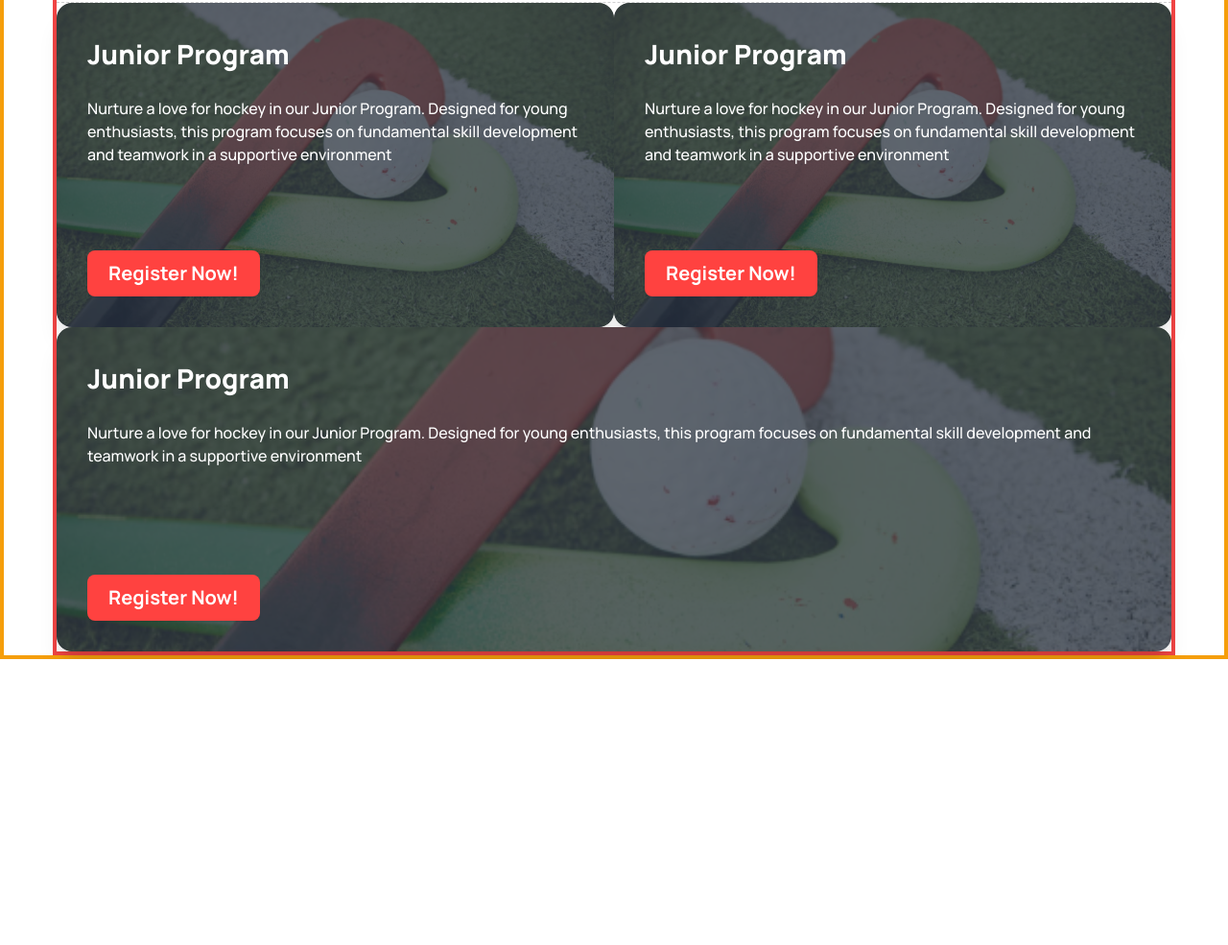
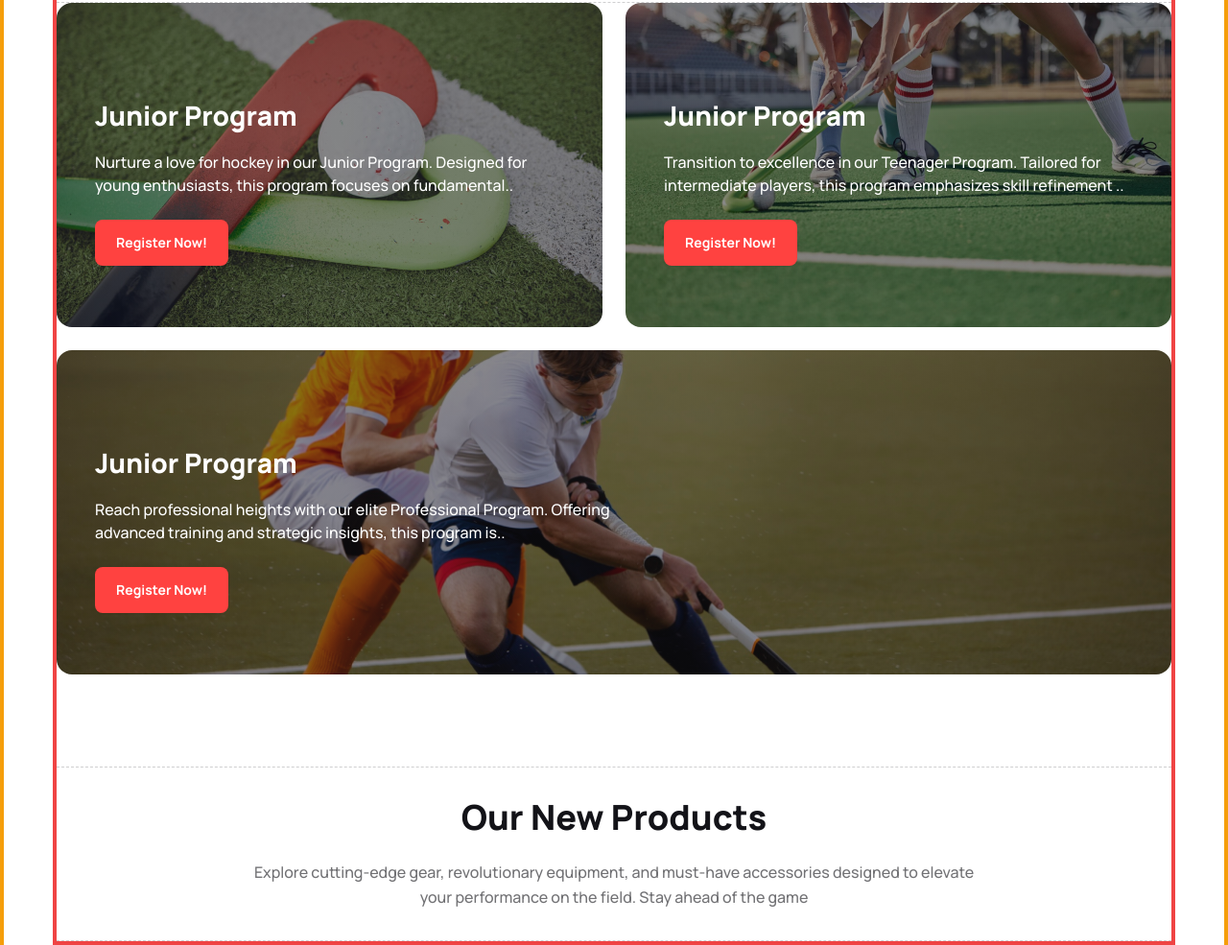
Before and after one commit to alaminkazi12/Hockeys, a plain HTML site: page index.html in a window 1280 px wide. Shown: the part 1435-2420 px from the top of the page at 96% size. Before the commit the page ends 2122 px from the top, so only its background shows below. Drawn offline with nearby package versions, Linux system fonts and the light colour scheme.

Commit message:
added program section

```diff
--- a/index.html
+++ b/index.html
@@ -247,91 +247,103 @@
         </p>
         <hr />
         <!-- section container -->
-        <div class="grid grid-cols-2">
+        <div class="grid gap-6 grid-cols-1 lg:grid-cols-2">
           <!-- single card -->
-          <div class="card w-full shadow-xl image-full rounded-2xl h-[338px]">
-            <figure>
-              <img
-                class="w-full rounded-2xl"
-                src="./Images/2.png"
-                alt="Shoes"
-              />
-            </figure>
-            <div class="card-body">
-              <h2 class="text-[28px] font-extrabold text-white pb-4">
-                Junior Program
-              </h2>
-              <p class="font-medium text-white pb-[34px]">
-                Nurture a love for hockey in our Junior Program. Designed for
-                young enthusiasts, this program focuses on fundamental skill
-                development and teamwork in a supportive environment
-              </p>
-              <div class="card-actions justify-start">
-                <button
-                  class="btn text-xl text-white font-bold bg-button-color border-none px-[22px] py-[10px]"
-                >
-                  Register Now!
-                </button>
-              </div>
-            </div>
-          </div>
-          <!-- single card -->
-          <div class="card w-full shadow-xl image-full rounded-2xl h-[338px]">
-            <figure>
-              <img
-                class="w-full rounded-2xl"
-                src="./Images/2.png"
-                alt="Shoes"
-              />
-            </figure>
-            <div class="card-body">
-              <h2 class="text-[28px] font-extrabold text-white pb-4">
-                Junior Program
-              </h2>
-              <p class="font-medium text-white pb-[34px]">
-                Nurture a love for hockey in our Junior Program. Designed for
-                young enthusiasts, this program focuses on fundamental skill
-                development and teamwork in a supportive environment
-              </p>
-              <div class="card-actions justify-start">
-                <button
-                  class="btn text-xl text-white font-bold bg-button-color border-none px-[22px] py-[10px]"
-                >
-                  Register Now!
-                </button>
-              </div>
-            </div>
+          <div
+            class="pt-6 pl-6 pr-8 pb-8 lg:pt-24 lg:px-10 lg:pb-10 bg-cover bg-center rounded-2xl h-[244px] lg:h-[338px]"
+            style="
+              background-image: linear-gradient(
+                  rgba(19, 19, 24, 0.5),
+                  rgba(19, 19, 24, 0.5)
+                ),
+                url(./Images/2.png);
+              border-radius: 16px;
+            "
+          >
+            <h3 class="text-white font-extrabold text-20px lg:text-[28px]">
+              Junior Program
+            </h3>
+            <p
+              class="text-white text-[14px] lg:text-[16px] font-medium pt-3 lg:pt-4 pb-5 lg:pb-6"
+            >
+              Nurture a love for hockey in our Junior Program. Designed for
+              young enthusiasts, this program focuses on fundamental..
+            </p>
+            <button
+              class="btn bg-button-color border-none text-white font-bold px-[22px] py-[10px]"
+            >
+              Register Now!
+            </button>
           </div>
           <!-- single card -->
           <div
-            class="card w-full shadow-xl image-full rounded-2xl h-[338px] col-span-2"
+            class="pt-6 pl-6 pr-8 pb-8 lg:pt-24 lg:px-10 lg:pb-10 bg-cover bg-center rounded-2xl h-[244px] lg:h-[338px]"
+            style="
+              background-image: linear-gradient(
+                  rgba(19, 19, 24, 0.5),
+                  rgba(19, 19, 24, 0.5)
+                ),
+                url(./Images/3.png);
+              border-radius: 16px;
+            "
           >
-            <figure>
-              <img
-                class="w-full rounded-2xl"
-                src="./Images/2.png"
-                alt="Shoes"
-              />
-            </figure>
-            <div class="card-body">
-              <h2 class="text-[28px] font-extrabold text-white pb-4">
-                Junior Program
-              </h2>
-              <p class="font-medium text-white pb-[34px]">
-                Nurture a love for hockey in our Junior Program. Designed for
-                young enthusiasts, this program focuses on fundamental skill
-                development and teamwork in a supportive environment
-              </p>
-              <div class="card-actions justify-start">
-                <button
-                  class="btn text-xl text-white font-bold bg-button-color border-none px-[22px] py-[10px]"
-                >
-                  Register Now!
-                </button>
-              </div>
-            </div>
+            <h3 class="text-white font-extrabold text-20px lg:text-[28px]">
+              Junior Program
+            </h3>
+            <p
+              class="text-white text-[14px] lg:text-[16px] font-medium pt-3 lg:pt-4 pb-5 lg:pb-6"
+            >
+              Transition to excellence in our Teenager Program. Tailored for
+              intermediate players, this program emphasizes skill refinement ..
+            </p>
+            <button
+              class="btn bg-button-color border-none text-white font-bold px-[22px] py-[10px]"
+            >
+              Register Now!
+            </button>
+          </div>
+          <!-- single card -->
+          <div
+            class="pt-6 pl-6 pr-8 pb-8 lg:pt-24 lg:px-10 lg:pb-10 bg-cover bg-center rounded-2xl h-[244px] lg:h-[338px] lg:col-span-2"
+            style="
+              background-image: linear-gradient(
+                  rgba(19, 19, 24, 0.5),
+                  rgba(19, 19, 24, 0.5)
+                ),
+                url(./Images/4.png);
+              border-radius: 16px;
+            "
+          >
+            <h3 class="text-white font-extrabold text-20px lg:text-[28px]">
+              Junior Program
+            </h3>
+            <p
+              class="text-white text-[14px] lg:text-[16px] font-medium pt-3 lg:pt-4 pb-5 lg:pb-6 lg:w-1/2"
+            >
+              Reach professional heights with our elite Professional Program.
+              Offering advanced training and strategic insights, this program
+              is..
+            </p>
+            <button
+              class="btn bg-button-color border-none text-white font-bold px-[22px] py-[10px]"
+            >
+              Register Now!
+            </button>
           </div>
         </div>
+      </section>
+      <!-- Our New Products section -->
+      <section class="mt-60 md:mt-40 lg:mt-24">
+        <hr />
+        <h2 class="st mt-8 text-[22px] md:text-4xl text-center">
+          Our New Products
+        </h2>
+        <p class="sd text-center w-8/12 mx-auto mt-6 mb-8">
+          Explore cutting-edge gear, revolutionary equipment, and must-have
+          accessories designed to elevate your performance on the field. Stay
+          ahead of the game
+        </p>
+        <hr />
       </section>
     </main>
     <footer></footer>
```
